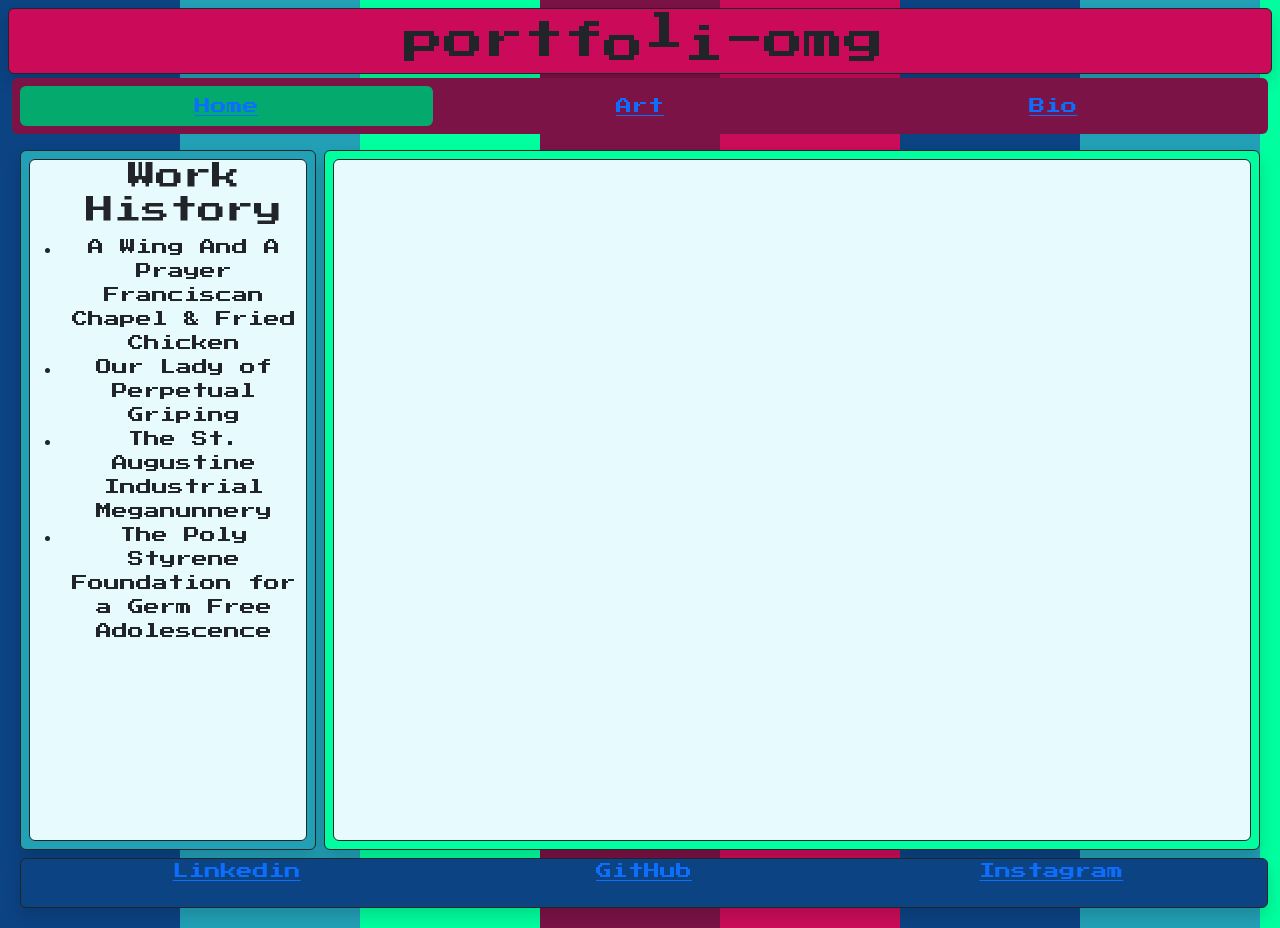
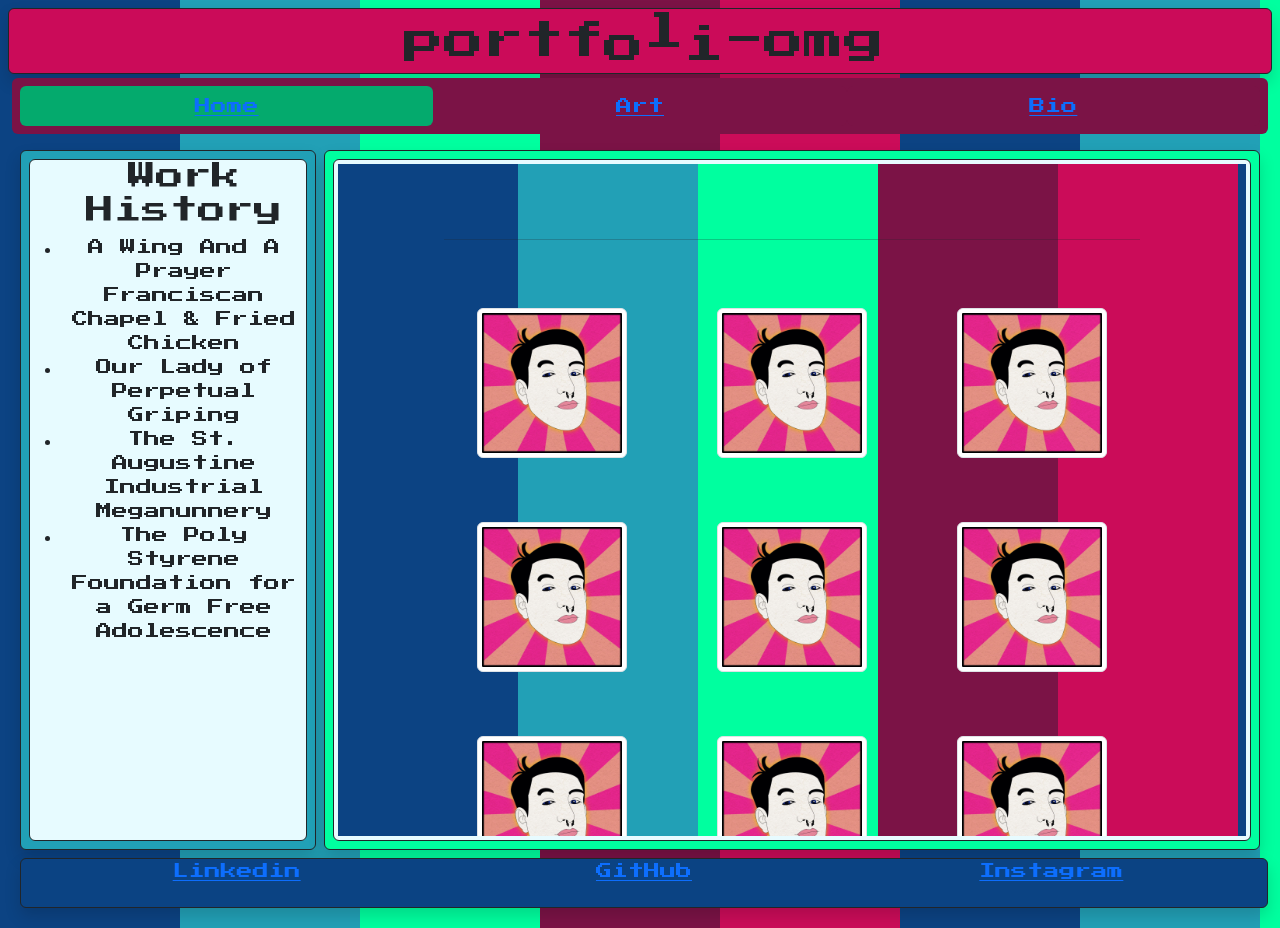
Before and after one commit to archy-calzbioh/portfoli-omg, a website: page index.html in a window 1280 px wide. Drawn offline with nearby package versions, Linux system fonts and the light colour scheme.

Commit message:
home.html loads in main div on page load

```diff
--- a/nap.js
+++ b/nap.js
@@ -1,3 +1,6 @@
+document.getElementById("main_content").innerHTML =
+  '<object type="text/html" data="' + "home" + '.html" ></object>';
+
 //iterate over navbar elements change active element, display new page content in main div
 
 var navbar = document.getElementById("nav");
@@ -11,25 +14,20 @@ for (var i = 0; i < btns.length; i++) {
     let text = myAnchor[0].getAttribute("id");
     document.getElementById("main_content").innerHTML =
       '<object type="text/html" data="' + text + '.html" ></object>';
-
-
   });
 }
 
 //generate spans for arbitrary string
 
-test = "portfoli-omg"
+test = "portfoli-omg";
 for (var i = 0; i < test.length; i++) {
-    const headGet = document.getElementById("bouncy_header")
-    headGet.append()
+  const headGet = document.getElementById("bouncy_header");
+  headGet.append();
 
-    const headerSpan = document.createElement("span")
-    headerSpan.append(test[i])
+  const headerSpan = document.createElement("span");
+  headerSpan.append(test[i]);
 
-    headGet.append(headerSpan)
-
-
-
+  headGet.append(headerSpan);
 }
 
 //make text bounce
```
Also changed, not shown: index.html (+1 -1 lines).
